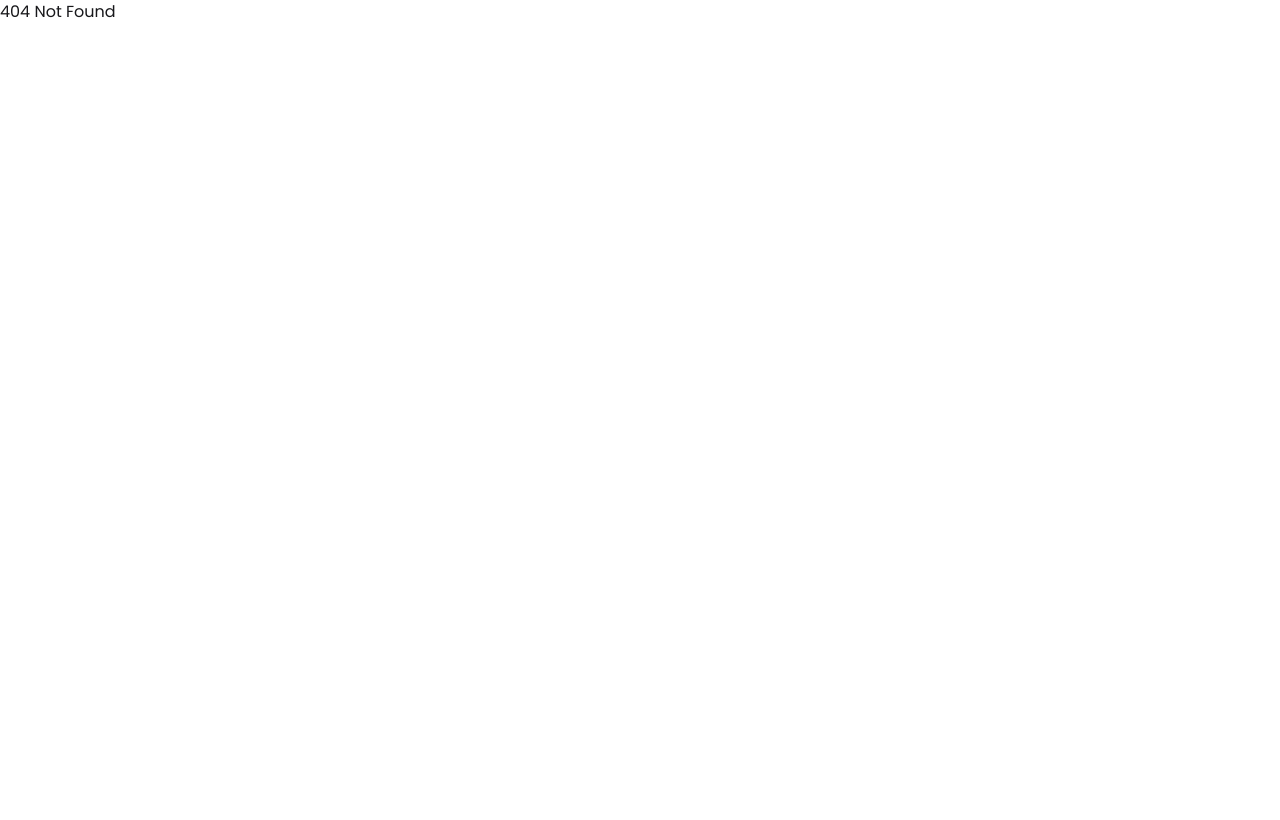
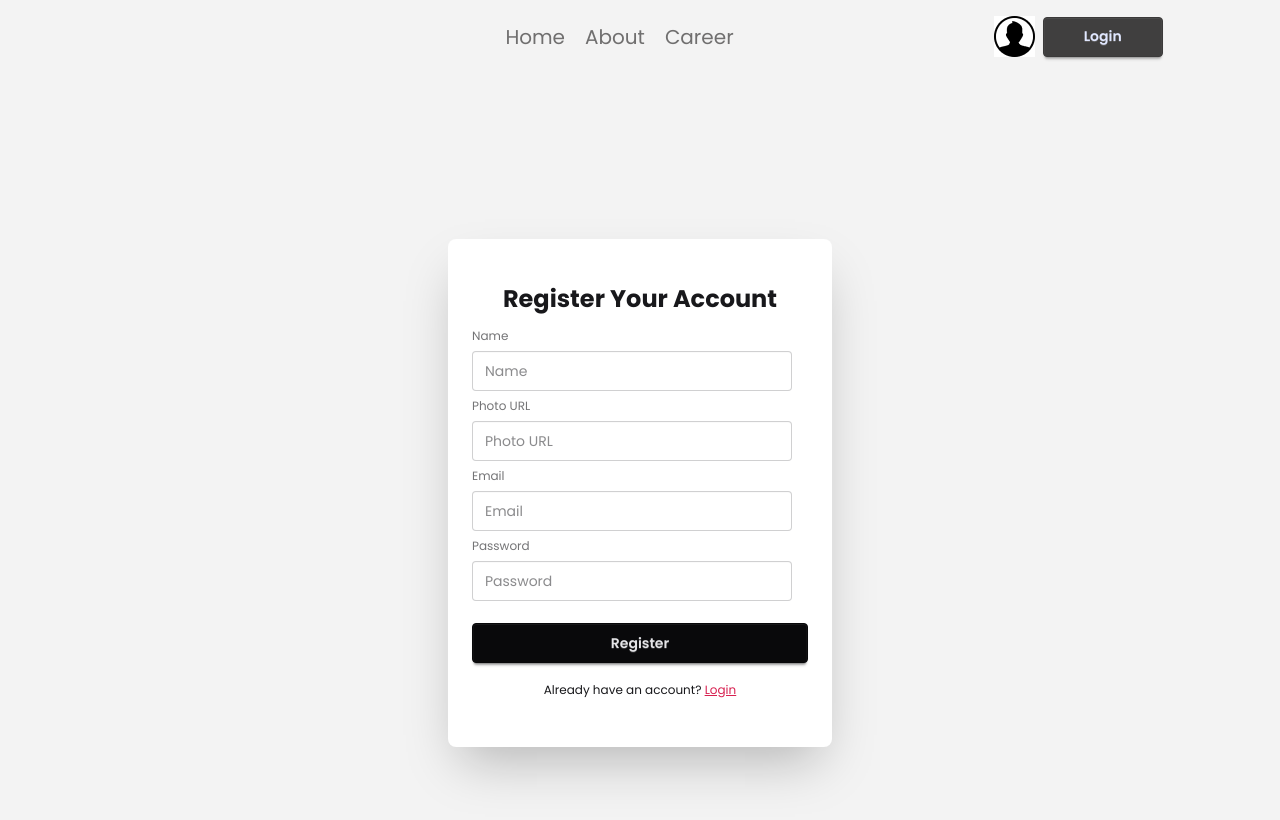
Before and after one commit to Hellofirstlove/News-Web, a React (Vite) app: page /auth/register in a window 1280 px wide. Before the commit this address had no page. Shown: the top 820 px of the page. Built offline with nearby package versions, Linux system fonts and the light colour scheme.

Commit message:
Add Register and Login Page

```diff
--- a/src/Component/Navbar.jsx
+++ b/src/Component/Navbar.jsx
@@ -1,5 +1,5 @@
 import React from 'react'
-import { NavLink } from 'react-router'
+import { Link, NavLink } from 'react-router'
 import user from "../assets/user.png"
 const Navbar = () => {
     return (
@@ -12,7 +12,7 @@
             </div>
             <div className='login-btn flex items-center gap-2 pr-16'>
                 <img src={user} alt="" />
-                <button className='btn btn-primary px-10'>Login</button>
+                <Link to="/auth/login" className='btn btn-primary px-10'>Login</Link>
             </div>
         </div>
     )
--- /dev/null
+++ b/src/Component/Pages/Login.jsx
@@ -0,0 +1,25 @@
+import React from 'react'
+import { Link } from 'react-router'
+
+const Login = () => {
+    return (
+        <div className='flex justify-center min-h-screen items-center'>
+            <div className="card bg-base-100 w-full max-w-sm shrink-0 shadow-2xl py-5">
+                <div className="card-body">
+                    <h2 className='text-2xl font-bold text-center'>Login Your Account</h2>
+                    <fieldset className="fieldset">
+                        <label className="label">Email</label>
+                        <input type="email" className="input" placeholder="Email" />
+                        <label className="label">Password</label>
+                        <input type="password" className="input" placeholder="Password" />
+                        <div><a className="link link-hover">Forgot password?</a></div>
+                        <button className="btn btn-neutral mt-4">Login</button>
+                        <p className="text-center pt-3">Don't have an account? <Link to="/auth/register" className='link link-primary text-secondary'> Register</Link></p>
+                    </fieldset>
+                </div>
+            </div>
+        </div>
+    )
+}
+
+export default Login
--- /dev/null
+++ b/src/Component/Pages/Register.jsx
@@ -0,0 +1,28 @@
+import React from 'react'
+import { Link } from 'react-router'
+
+const Register = () => {
+    return (
+        <div className='flex justify-center min-h-screen items-center'>
+            <div className="card bg-base-100 w-full max-w-sm shrink-0 shadow-2xl py-5">
+                <div className="card-body">
+                    <h2 className='text-2xl font-bold text-center'>Register Your Account</h2>
+                    <fieldset className="fieldset">
+                        <label className="label">Name</label>
+                        <input type="text" className="input" placeholder="Name" />
+                        <label className="label">Photo URL</label>
+                        <input type="text" className="input" placeholder="Photo URL" />
+                        <label className="label">Email</label>
+                        <input type="email" className="input" placeholder="Email" />
+                        <label className="label">Password</label>
+                        <input type="password" className="input" placeholder="Password" />
+                        <button className="btn btn-neutral mt-4">Register</button>
+                        <p className="text-center pt-3">Already have an account? <Link to="/auth/login" className='link link-primary text-secondary'> Login</Link></p>
+                    </fieldset>
+                </div>
+            </div>
+        </div>
+    )
+}
+
+export default Register
--- /dev/null
+++ b/src/Layouts/AuthLayout.jsx
@@ -0,0 +1,18 @@
+import React from 'react'
+import Navbar from '../Component/Navbar'
+import { Outlet } from 'react-router'
+
+const AuthLayout = () => {
+    return (
+        <div className="bg-base-200 min-h-screen">
+            <header className="w-11/12 mx-auto py-4">
+                <Navbar></Navbar>
+            </header>
+            <main className="w-11/12 mx-auto py-5">
+                <Outlet></Outlet>
+            </main>
+        </div>
+    )
+}
+
+export default AuthLayout
```
Also changed, not shown: src/route/Router.jsx (+14 -1 lines).
